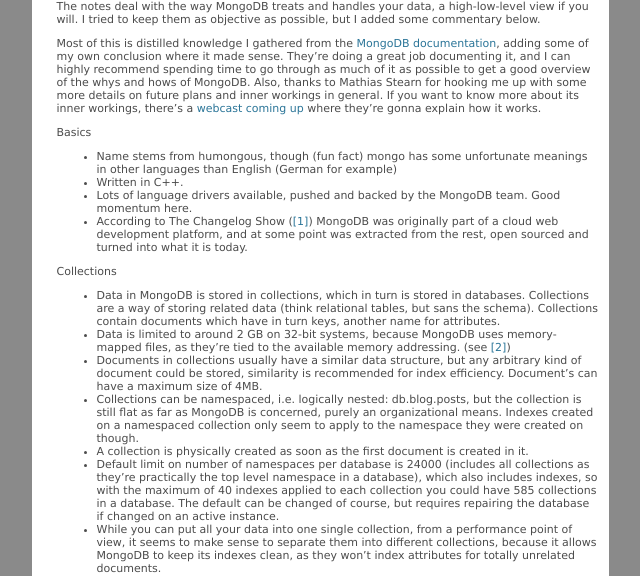
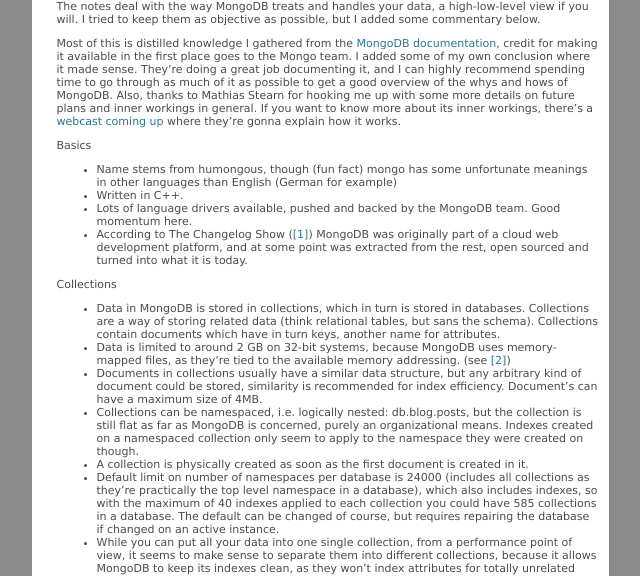
Before and after one commit to roidrage/paperplanes, a Jekyll site: the page built from _posts/2010-02-25-notes_on_mongodb.md, in a window 1280 px wide and 900 px high, cut to the strip 324-900 px from the top of the window. Shown: the whole strip, without its empty margins (320-960 px from the left). Built offline with Jekyll 4.4.1, drawn with Linux system fonts in a browser that asks for light colours; comment, search, counter and statistics services are not loaded.

Commit message:
All hail the mongo team.

```diff
--- a/_posts/2010-02-25-notes_on_mongodb.md
+++ b/_posts/2010-02-25-notes_on_mongodb.md
@@ -5,7 +5,7 @@
 ---
 For an article in a German magazine I've been researching [MongoDB](http://mongodb.org) over the last week or so. While I didn't need a lot of the information I came across I collected some nicely distilled notes on some of its inner workings. You won't find information on how to get data out of or into MongoDB. The notes deal with the way MongoDB treats and handles your data, a high-low-level view if you will. I tried to keep them as objective as possible, but I added some commentary below.
 
-Most of this is distilled knowledge I gathered from the [MongoDB documentation](http://www.mongodb.org/display/DOCS/Home), adding some of my own conclusion where it made sense. They're doing a great job documenting it, and I can highly recommend spending time to go through as much of it as possible to get a good overview of the whys and hows of MongoDB. Also, thanks to Mathias Stearn for hooking me up with some more details on future plans and inner workings in general. If you want to know more about its inner workings, there's a [webcast coming up](http://blog.mongodb.org/post/404909201/mongodb-how-it-works-webinar) where they're gonna explain how it works.
+Most of this is distilled knowledge I gathered from the [MongoDB documentation](http://www.mongodb.org/display/DOCS/Home), credit for making it available in the first place goes to the Mongo team. I added some of my own conclusion where it made sense. They're doing a great job documenting it, and I can highly recommend spending time to go through as much of it as possible to get a good overview of the whys and hows of MongoDB. Also, thanks to Mathias Stearn for hooking me up with some more details on future plans and inner workings in general. If you want to know more about its inner workings, there's a [webcast coming up](http://blog.mongodb.org/post/404909201/mongodb-how-it-works-webinar) where they're gonna explain how it works.
 
 Basics
 
```
